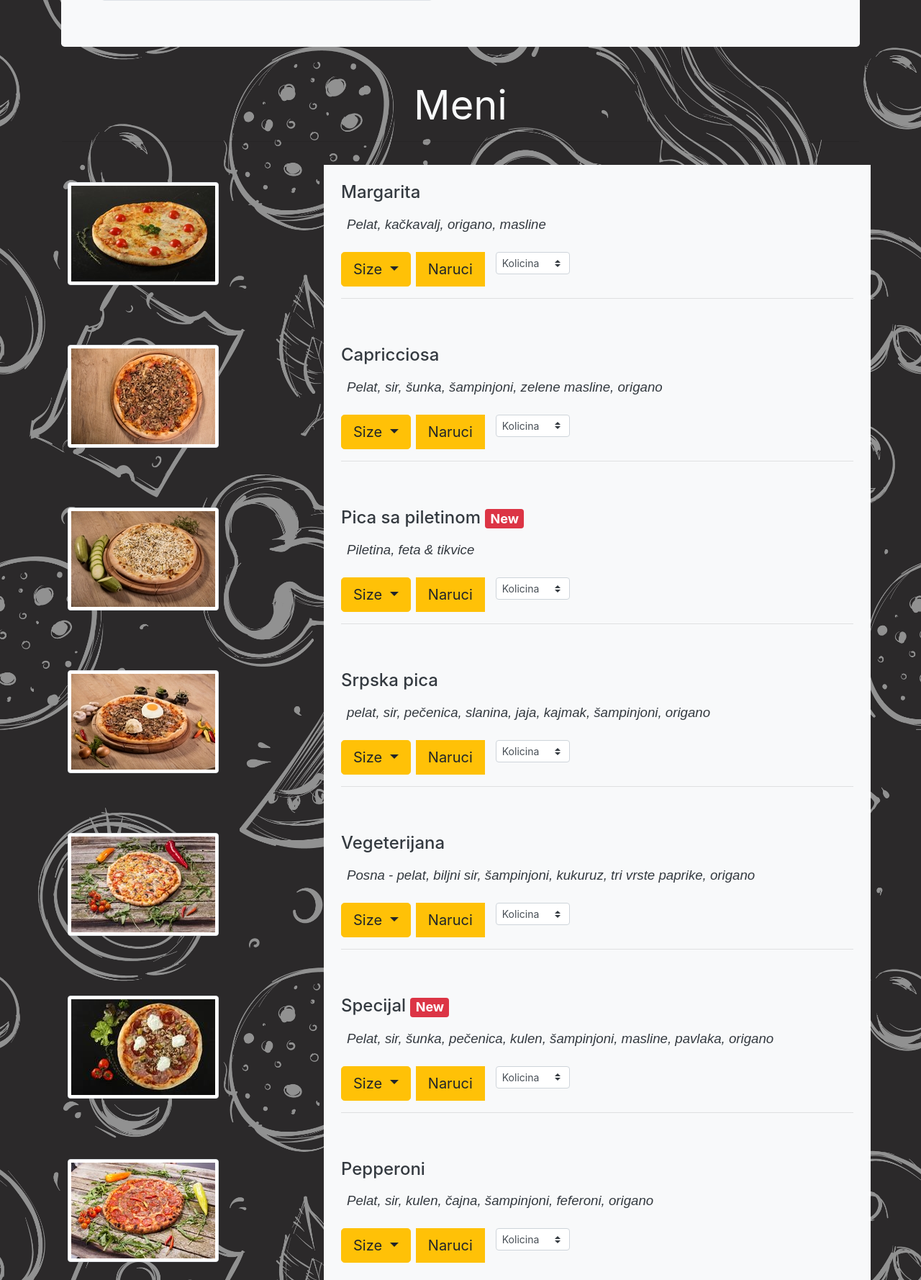
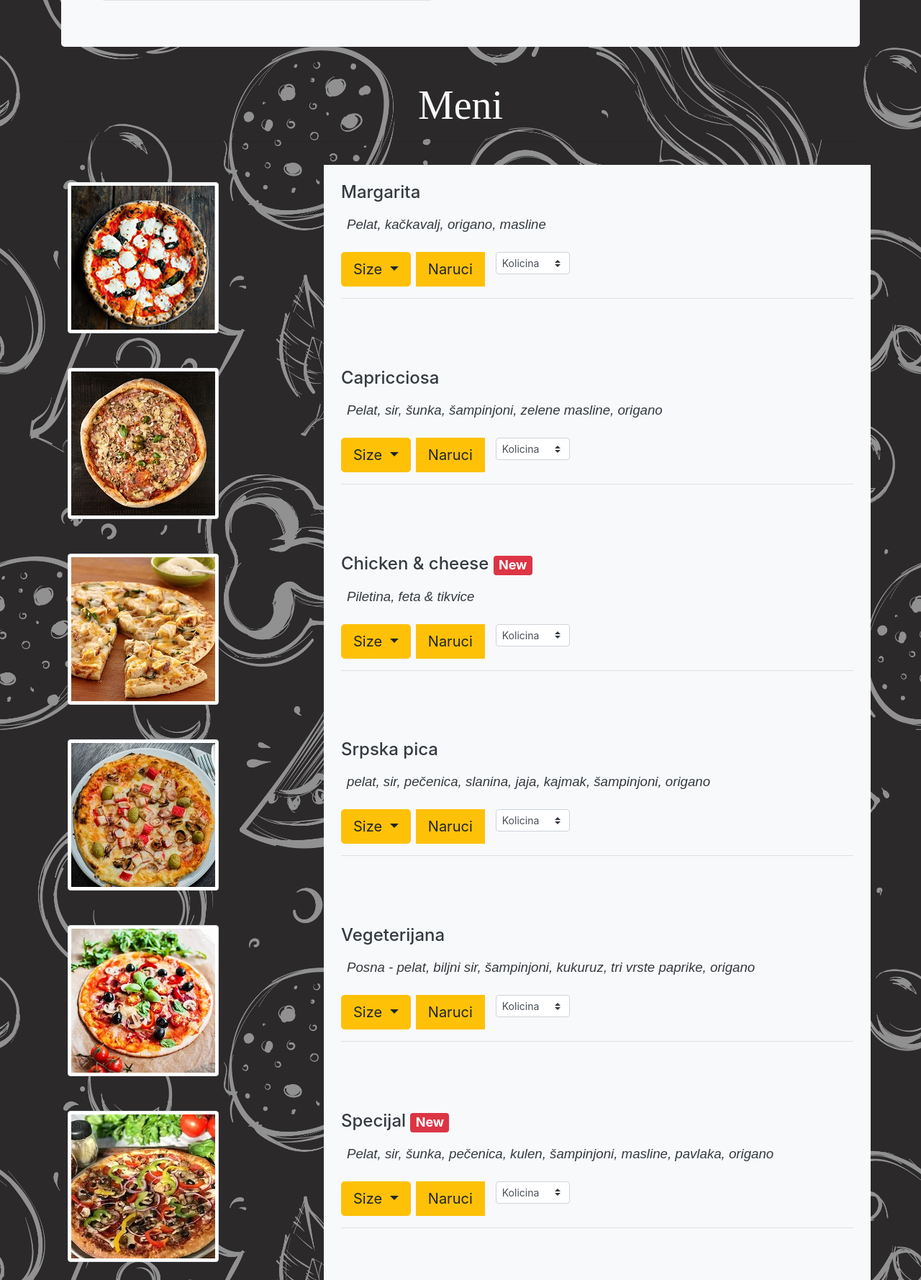
Before and after one commit to NemanjaaaS/PIA-homeworks, a PHP site: page /picerija.html in a window 1280 px wide. Shown: the part 719-2497 px from the top of the page at 72% size. Run offline with PHP 8.4, Linux system fonts and the light colour scheme; some libraries are stand-ins or nearby versions.

Commit message:
Add files via upload

```diff
--- a/hw-2/Domaci PIA 2/picerija.html
+++ b/hw-2/Domaci PIA 2/picerija.html
@@ -18,7 +18,7 @@
 <!--Navigation-->
 <div class= "container fluid">
 <header id="navigation">
-	<nav  class="navbar fixed-top navbar-expand-md navbar-light bg-warning">
+	<nav  class="navbar fixed-top navbar-expand-md navbar-light">
 		<a class="navbar-brand" href="#"><img src="img/logo.png"></a>
 		<button class="navbar-toggler" type="button" data-toggle="collapse" data-target="#navbarSupportedContent" aria-controls="navbarSupportedContent" aria-expanded="false" aria-label="Toggle navigation">
 			<span class="navbar-toggler-icon"></span>
@@ -97,7 +97,7 @@ Obrok zasladite našim ručno pravljenim poslasticama koje će ispuniti Vaš dan
 
 <div class="row welcome text-center text-light">
 
-	<div class="naslov col-12 p-3">
+	<div class="col-12 naslov p-3">
 
 	<h1 class=display-4 text-wrap "><strong>Meni</strong></h1>
 	<hr>
@@ -148,7 +148,7 @@ Obrok zasladite našim ručno pravljenim poslasticama koje će ispuniti Vaš dan
 	</div>
 
 	<div class="col-md-4 col-lg-4 p-4">
-		<img src="img/kapricoza.png" class="img-responsive img-thumbnail">
+		<img src="img/Capricciosa.png" class="img-responsive img-thumbnail">
 
 	</div>
 
@@ -189,12 +189,12 @@ Obrok zasladite našim ručno pravljenim poslasticama koje će ispuniti Vaš dan
 
 	</div>
 	<div class="col-md-4 col-lg-4 p-4">
-		<img src="img/piletina.png" class="img-responsive img-thumbnail">
+		<img src="img/piletina2.png" class="img-responsive img-thumbnail">
 
 	</div>
 
 	<div class="col-md-8 col-lg-8 p-4 text-dark bg-light">
-			<h4> Pica sa piletinom <span class="badge badge-danger">New</span></h4>
+			<h4> Chicken & cheese <span class="badge badge-danger">New</span></h4>
 			<p class="p-2">Piletina, feta & tikvice</p>
 			<div class="btn-group" role="group" aria-label="Basic example">
 			<div class="dropdown">
@@ -229,7 +229,7 @@ Obrok zasladite našim ručno pravljenim poslasticama koje će ispuniti Vaš dan
 	<hr>
 	</div>
 	<div class="col-md-4 col-lg-4 p-4">
-		<img src="img/srpska.png" class="img-responsive img-thumbnail">
+		<img src="img/srpska2.png" class="img-responsive img-thumbnail">
 
 	</div>
 
@@ -272,7 +272,7 @@ Obrok zasladite našim ručno pravljenim poslasticama koje će ispuniti Vaš dan
 
 
 	<div class="col-md-4 col-lg-4 p-4">
-		<img src="img/vegeterijana.png" class="img-responsive img-thumbnail">
+		<img src="img/vegeterijana2.png" class="img-responsive img-thumbnail">
 
 	</div>
 
@@ -314,7 +314,7 @@ Obrok zasladite našim ručno pravljenim poslasticama koje će ispuniti Vaš dan
 	</div>
 
 	<div class="col-md-4 col-lg-4 p-4">
-		<img src="img/specijal.png" class="img-responsive img-thumbnail">
+		<img src="img/specijal3.png" class="img-responsive img-thumbnail">
 
 	</div>
 
@@ -355,11 +355,11 @@ Obrok zasladite našim ručno pravljenim poslasticama koje će ispuniti Vaš dan
 	</div>
 
 	<div class="col-md-4 col-lg-4 p-4">
-		<img src="img/pepperoni.png" class="img-responsive img-thumbnail">
+		<img src="img/pepperoni2.png" class="img-responsive img-thumbnail">
 
 	</div>
 
-	<div class="col-md-8 col-lg-8 p-4 text-dark bg-light">
+	<div class="col-md-8 col-lg-8 p-4 text-dark bg-light mb-3">
 			<h4> Pepperoni</h4>
 			<p class="p-2">Pelat, sir, kulen, čajna, šampinjoni, feferoni, origano</p>
 			<div class="btn-group" role="group" aria-label="Basic example">
@@ -391,7 +391,6 @@ Obrok zasladite našim ručno pravljenim poslasticama koje će ispuniti Vaš dan
 					</select>
 		</div>
 		</div>
-
 	</div>
 
 
@@ -404,9 +403,13 @@ Obrok zasladite našim ručno pravljenim poslasticama koje će ispuniti Vaš dan
 </div>
 </div>
 </section>
+
+
 <section id="Kontakt">
+
 <!--Kontakt-->
-<div class="jumbotron-fluid bg-light">
+
+<div class="jumbotron bg-light">
 <div class="row welcome text-center">
 	<div class="naslov col-12">
 	<h1 class=display-4 text-wrap>Kontakt</h1>
--- a/hw-2/Domaci PIA 2/style.css
+++ b/hw-2/Domaci PIA 2/style.css
@@ -5,17 +5,16 @@ body{
 
 
 .navbar{
-	background-color:#e3df10 !important;
-}
-
-.navbar .navbar-brand{
-	font-weight: bold;
+	background-color:#e3df10;
 }
 
 .oNama{
 	font-size: 13pt;
 	font-family: Times New Roman;
 
+}
+.naslov h1{
+	font-family: Grumpy;
 }
 .drMreze a{
 	font-size: 4.5em;
```
Also changed, not shown: hw-2/Domaci PIA 2/img/Capricciosa.png (added), hw-2/Domaci PIA 2/img/margarita.png, hw-2/Domaci PIA 2/img/pepperoni2.png (added), hw-2/Domaci PIA 2/img/piletina2.png (added), hw-2/Domaci PIA 2/img/specijal3.png (added), hw-2/Domaci PIA 2/img/srpska2.png (added), hw-2/Domaci PIA 2/img/vegeterijana2.png (added).
